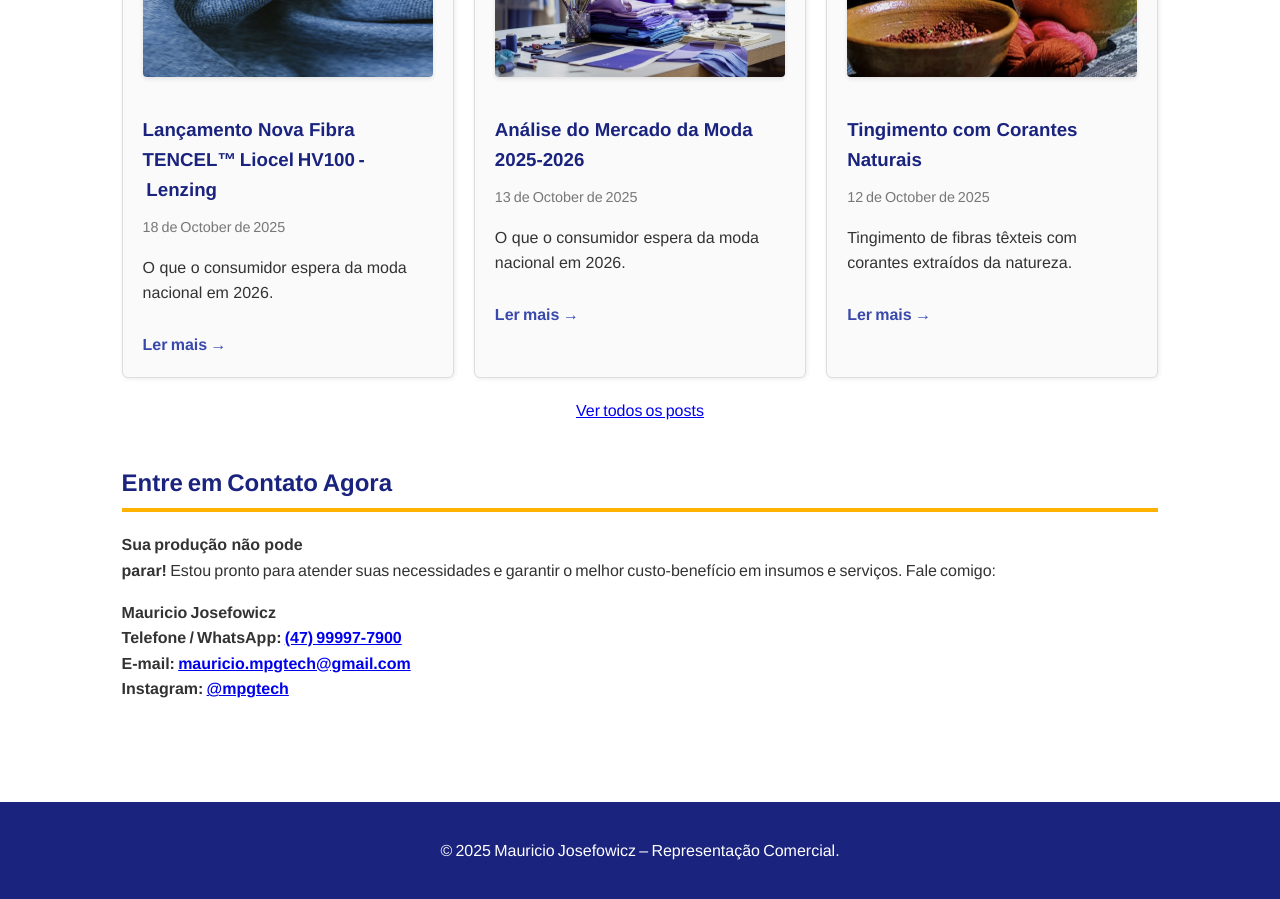
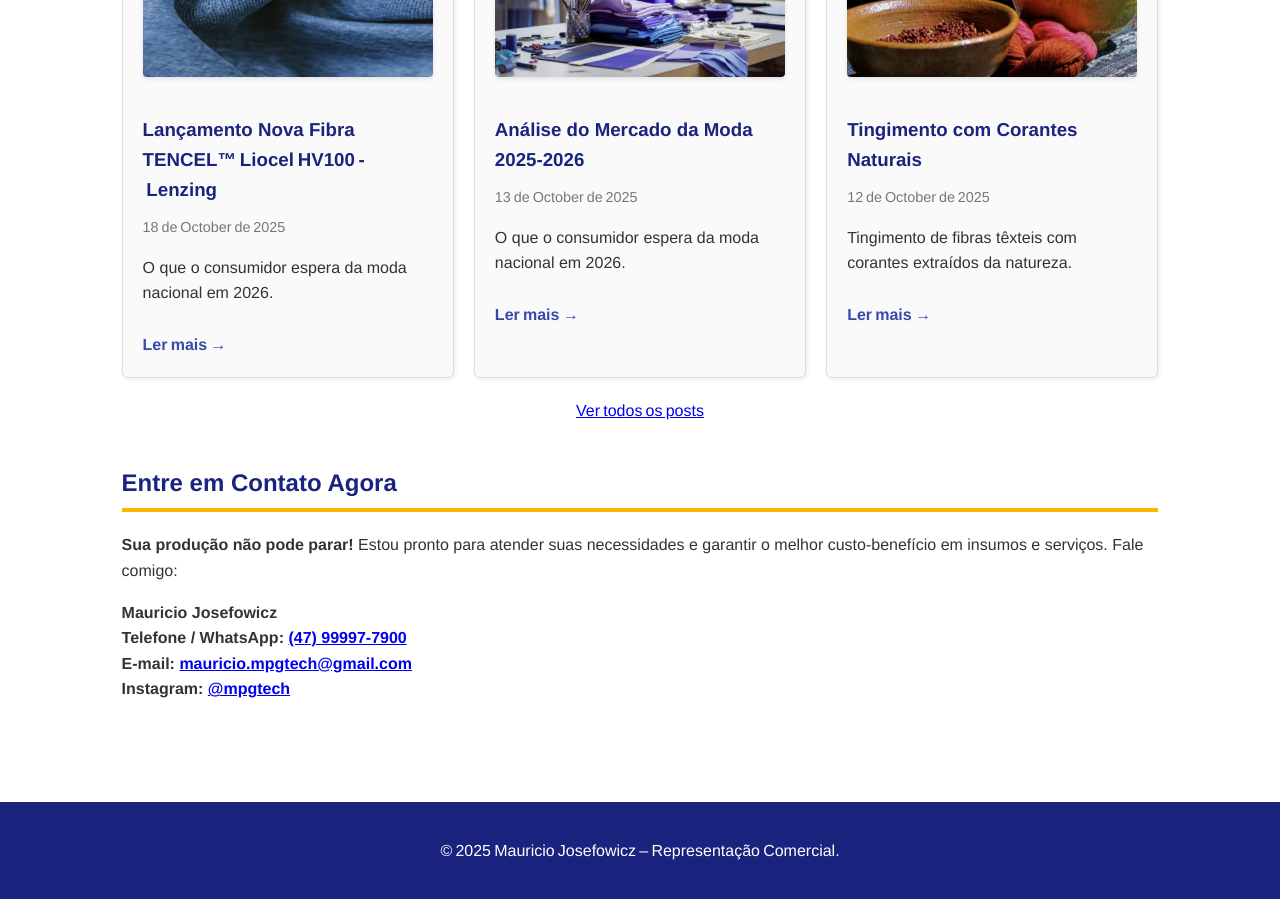
Before and after one commit to mauriciojosefowicz/mpgtech, a Jekyll site: the page built from index.md, in a window 1280 px wide and 900 px high, scrolled down 2862 px. Built offline with Jekyll 4.4.1, drawn with Linux system fonts in a browser that asks for light colours.

Commit message:
Refactor contact section for clarity and formatting

```diff
--- a/index.md
+++ b/index.md
@@ -101,15 +101,23 @@
   </section>
 
   <!-- Contato -->
-  <section id="contato">
-  <h2>Entre em Contato Agora</h2>
-  <p><strong>Sua produção não pode parar!</strong> Estou pronto para atender suas necessidades e garantir o melhor custo‑benefício em insumos e serviços. Fale comigo:</p>
+<section id="contato">
+  <h2>Entre em Contato Agora</h2>
 
   <p>
-    <strong>Mauricio Josefowicz</strong><br>
-    <strong>Telefone / WhatsApp:</strong> <a href="https://wa.me/5547999977900" target="_blank"><strong>(47) 99997‑7900</strong></a><br>
-    <strong>E‑mail:</strong> <a href="mailto:mauricio.mpgtech@gmail.com"><strong>mauricio.mpgtech@gmail.com</strong></a><br>
-    <strong>Instagram:</strong> <a href="https://www.instagram.com/mpgtech" target="_blank"><strong>@mpgtech</strong></a>
+    <strong>Sua produção não pode parar!</strong>
+    Estou pronto para atender suas necessidades e garantir o melhor custo-benefício
+    em insumos e serviços. Fale comigo:
+  </p>
+
+  <p>
+    <strong>Mauricio Josefowicz</strong><br>
+    <strong>Telefone / WhatsApp:</strong>
+    <a href="https://wa.me/5547999977900" target="_blank"><strong>(47) 99997-7900</strong></a><br>
+    <strong>E-mail:</strong>
+    <a href="mailto:mauricio.mpgtech@gmail.com"><strong>mauricio.mpgtech@gmail.com</strong></a><br>
+    <strong>Instagram:</strong>
+    <a href="https://www.instagram.com/mpgtech" target="_blank"><strong>@mpgtech</strong></a>
   </p>
 </section>
 
```
